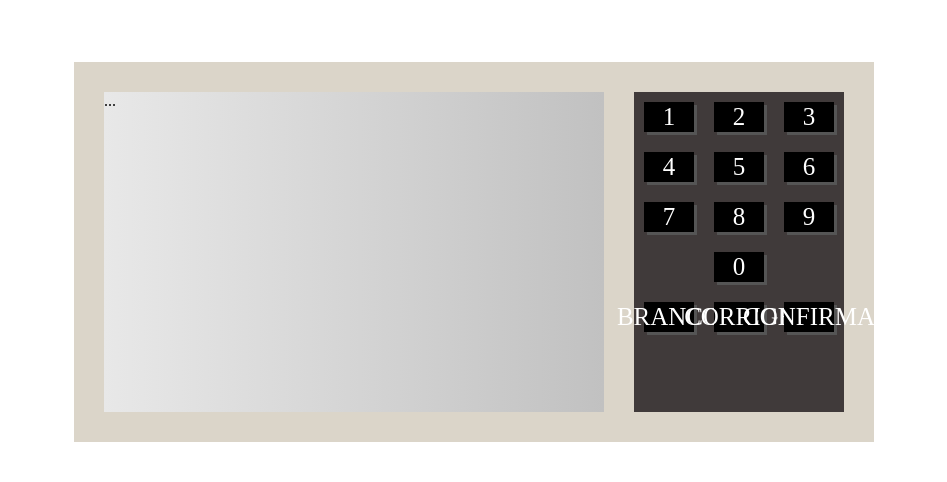
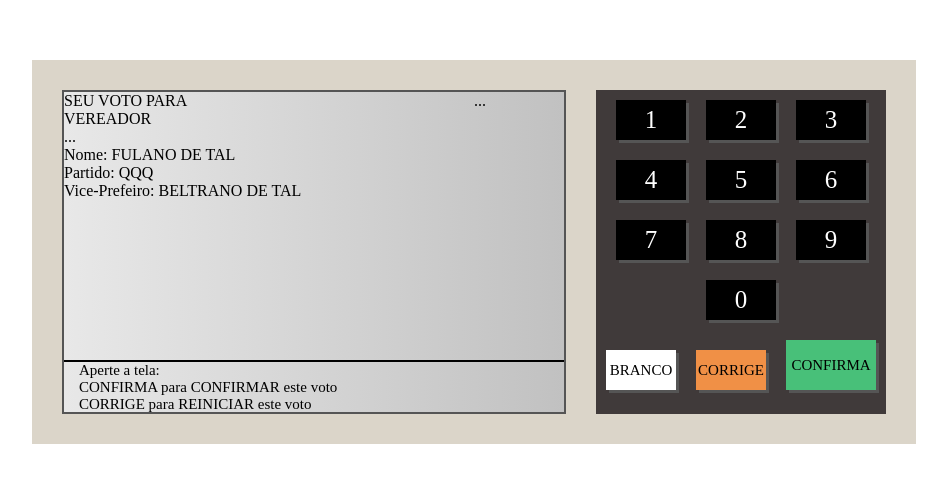
Before and after one commit to Maiquinho/urna_eletronica, a plain HTML site: page index.html in a window 1280 px wide. Shown: the part 148-630 px from the top of the page, without its empty margins (166-1113 px from the left). Drawn offline with Linux system fonts and the light colour scheme.

Commit message:
feat: screen display informations

```diff
--- a/index.html
+++ b/index.html
@@ -12,7 +12,32 @@
 <body>
     <div class="urna">
         <div class="tela">
-            ...
+            <div class="tela__divisao-1">
+                <div class="tela__divisao-1-left">
+                    <div class="tela__divisao-1--voto">
+                        <span>SEU VOTO PARA</span>
+                    </div>
+                    <div class="tela__divisao-1--politico">
+                        <span>VEREADOR</span>
+                    </div>
+                    <div class="tela__divisao-1--numero">
+                        ...
+                    </div>
+                    <div class="tela__divisao-1--numero">
+                        Nome: FULANO DE TAL <br/>
+                        Partido: QQQ <br/>
+                        Vice-Prefeiro: BELTRANO DE TAL
+                    </div>
+                </div>
+                <div class="tela__divisao-1-right">
+                    ...
+                </div>
+            </div>
+            <div class="tela__divisao-2">
+                Aperte a tela: <br />
+                CONFIRMA para CONFIRMAR este voto <br />
+                CORRIGE para REINICIAR este voto
+            </div>
         </div>
         <div class="teclado">
             <div class="teclado__linha">
@@ -33,10 +58,10 @@
             <div class="teclado__linha">
                 <div class="teclado__botao">0</div>
             </div>
-            <div class="teclado__linha">
-                <div class="teclado__botao">BRANCO</div>
-                <div class="teclado__botao">CORRIGE</div>
-                <div class="teclado__botao">CONFIRMA</div>
+            <div class="teclado__linha teclado__linha--botoes-submeter">
+                <div class="teclado__botao teclado__botao--branco">BRANCO</div>
+                <div class="teclado__botao teclado__botao--corrige">CORRIGE</div>
+                <div class="teclado__botao teclado__botao--confirma">CONFIRMA</div>
             </div>
         </div>
     </div>
--- a/style.css
+++ b/style.css
@@ -1,3 +1,5 @@
+/* html reset - começo */
+
 body {
     margin: 0;
     display: flex;
@@ -6,18 +8,51 @@ body {
     height: 100vh;
 }
 
+/* html reset - fim */
+
+/* urna eletrônica - começo */
+
 .urna {
     background: #dbd5c9;
     padding: 30px;
     display: flex;
 }
 
+/* tela da urna - começo */
+
 .tela {
     width: 500px;
     height: 320px;
     background: linear-gradient(to right, #e8e8e8, #c1c1c1);
     margin-right: 30px;
+    border: 2px solid #555;
+    display: flex;
+    flex-direction: column;
 }
+
+.tela__divisao-1 {
+    flex: 1;
+    display: flex;
+}
+
+.tela__divisao-1-left {
+    flex: 1;
+}
+
+.tela__divisao-1-right {
+    width: 90px;
+}
+
+.tela__divisao-2 {
+    height: 50px;
+    font-size: 15px;
+    border-top: 2px solid #000;
+    padding: 0 15px;
+}
+
+/* tela da urna - fim */
+
+/* teclado da urna - começo */
 
 .teclado {
     background: #403a3a;
@@ -29,8 +64,8 @@ body {
 }
 
 .teclado__botao {
-    width: 50px;
-    height: 30px;
+    width: 70px;
+    height: 40px;
     background: #000;
     color: #fff;
     font-size: 25px;
@@ -41,3 +76,31 @@ body {
     cursor: pointer;
     box-shadow: 3px 3px 0 #555;
 }
+
+.teclado__linha--botoes-submeter {
+    align-items: end;
+}
+
+.teclado__botao--branco {
+    background-color: #fff;
+    color: #000;
+    font-size: 15px;
+}
+
+.teclado__botao--corrige {
+    background-color: #f09046;
+    color: #000;
+    font-size: 15px;
+}
+
+.teclado__botao--confirma {
+    background-color: #48c079;
+    color: #000;
+    font-size: 15px;
+    width: 90px;
+    height: 50px;
+}
+
+/* teclado da urna - fim */
+
+/* urna eletrônica - fim */
```
